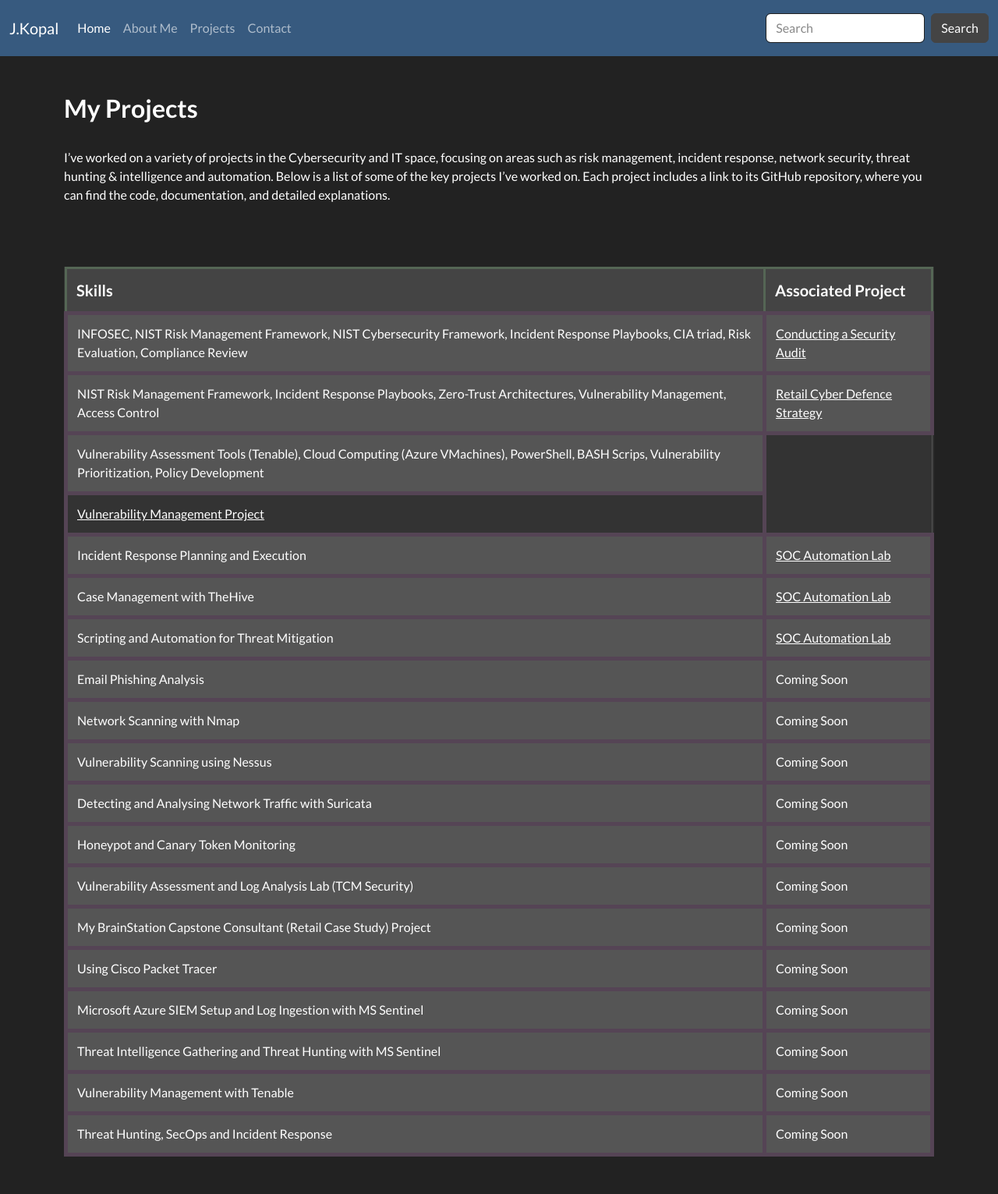
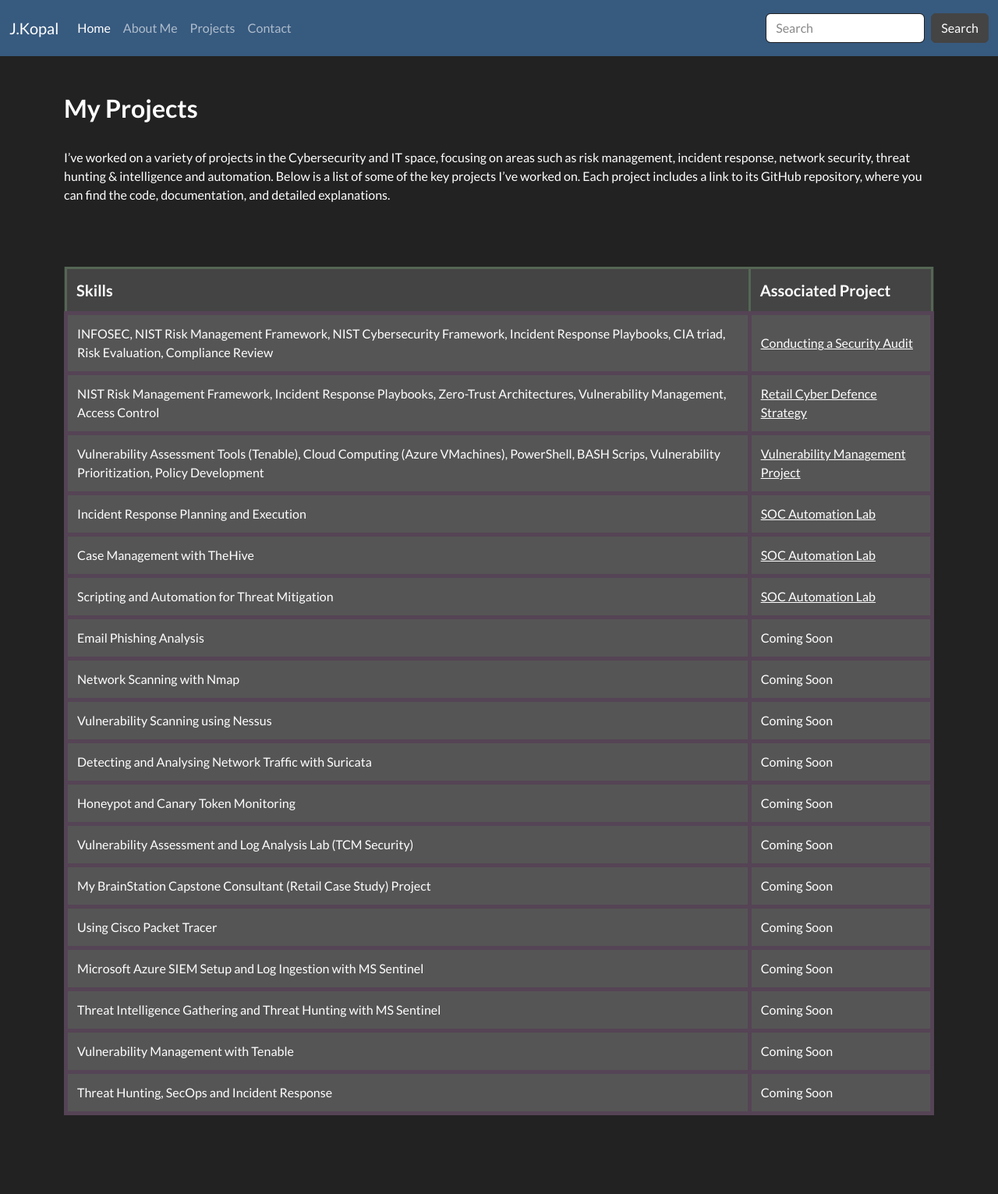
Before and after one commit to JKopal101/jkopal101.github.io, a Jekyll site: the page built from projects.md, in a window 1280 px wide. Shown: the whole page at 78% size. Built offline with Jekyll 4.4.1, drawn with Linux system fonts in a browser that asks for light colours; after the commit the page ends 1478 px from its top, so only the background shows below that.

Commit message:
Update projects.md

```diff
--- a/projects.md
+++ b/projects.md
@@ -48,10 +48,10 @@ I’ve worked on a variety of projects in the Cybersecurity and IT space, focusi
       <td style="padding:12px; border:5px solid #545;"> Vulnerability Assessment Tools (Tenable), Cloud Computing (Azure VMachines),
         PowerShell, BASH Scrips, Vulnerability Prioritization, Policy Development
       </td>
-    </tr>
       <td style="padding:12px; border:5px solid #545;">
         <a href="https://github.com/JKopal101/vulnerability-management-project" style="color:white;">Vulnerability Management Project</a>
       </td>
+    </tr>
     <tr style="background-color:#555;">
       <td style="padding:12px; border:5px solid #545;">Incident Response Planning and Execution</td>
       <td style="padding:12px; border:5px solid #545;">
```
